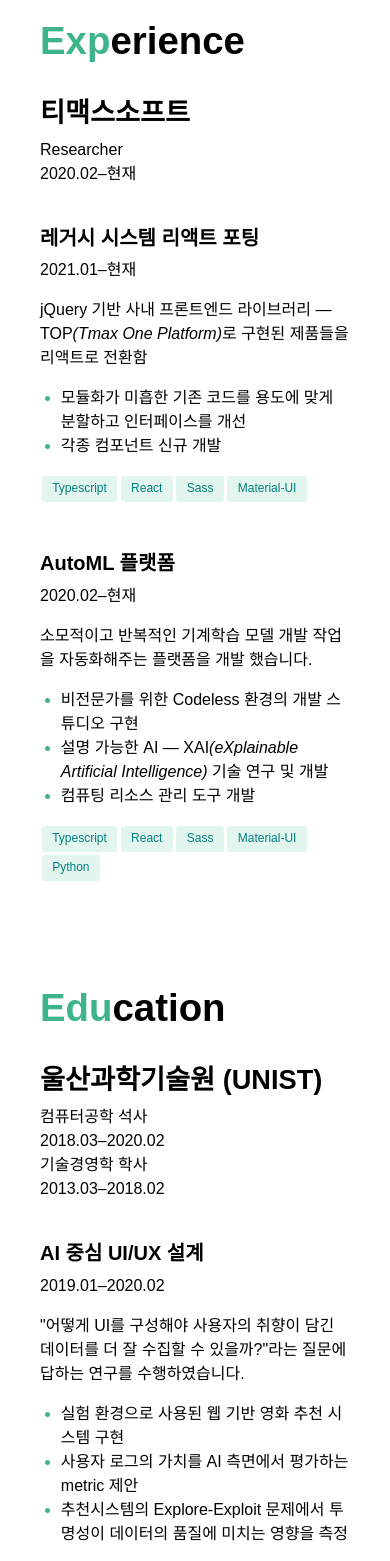
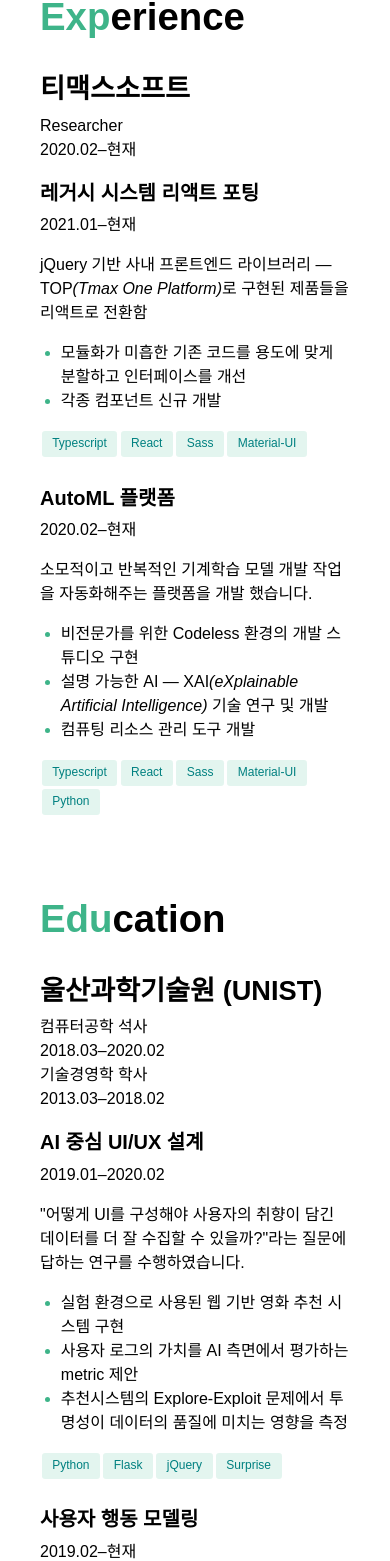
Before and after one commit to simulacre7/resume, a React (Create React App) app: page / in a window 390 px wide. Shown: the part 418-1979 px from the top of the page. Built offline with nearby package versions, Linux system fonts and the light colour scheme; a web font is replaced by a local one.

Commit message:
Refactoring

```diff
--- a/src/components/AboutMe.jsx
+++ b/src/components/AboutMe.jsx
@@ -4,8 +4,8 @@
 
 export default function AboutMe() {
   const matches = useMediaQuery("(max-width:960px)");
-  let greetingStyle = matches ? { fontSize: "1rem" } : { fontSize: "1.2rem" };
-  let titleStyle = matches
+  const greetingStyle = matches ? { fontSize: "1rem" } : { fontSize: "1.2rem" };
+  const titleStyle = matches
     ? { marginBottom: "1rem", fontSize: "2.4rem" }
     : { marginBottom: "1rem" };
   return (
--- a/src/components/Name.jsx
+++ b/src/components/Name.jsx
@@ -4,7 +4,7 @@
 
 export default function Name() {
   const matches = useMediaQuery("(max-width:960px)");
-  let nameStyle = matches
+  const nameStyle = matches
     ? { margin: ".67em 0", fontSize: "3rem" }
     : { margin: ".67em 0" };
   return (
--- a/src/components/OneColumn/Publication/Item.jsx
+++ b/src/components/OneColumn/Publication/Item.jsx
@@ -2,17 +2,13 @@
 import { Typography, useMediaQuery } from "@material-ui/core";
 import Detail from "../../Detail";
 
-const rowStyle = {
-  padding: "1rem 0",
-  //borderBottom: "1px solid #eee",
-};
-
 export default function Item({ url, title, author, journal, details }) {
   const matches = useMediaQuery("(max-width:960px)");
-  let titleStyle = matches
+  const titleStyle = matches
     ? { margin: "0 0 0.5rem", fontSize: "1.25rem" }
     : { margin: "0 0 0.5rem" };
-  let captionStyle = matches ? { fontSize: "0.80rem" } : { fontSize: "1rem" };
+  const captionStyle = matches ? { fontSize: "0.80rem" } : { fontSize: "1rem" };
+  const rowStyle = matches ? { padding: "0.2rem 0" } : { padding: "1rem 0" };
 
   return (
     <div style={rowStyle}>
--- a/src/components/OneColumn/Publication/Publication.jsx
+++ b/src/components/OneColumn/Publication/Publication.jsx
@@ -5,12 +5,15 @@
 
 export default function Publication() {
   const matches = useMediaQuery("(max-width:960px)");
-  let pubStyle = matches
+  const pubStyle = matches
     ? { fontSize: "2.4rem", marginBottom: "1rem" }
     : { marginBottom: "1rem" };
+  const sectionStyle = matches
+    ? { padding: "0 2rem", marginTop: "2.5rem" }
+    : { padding: "0 2rem", marginTop: "4rem" };
 
   return (
-    <section style={{ padding: "0 2rem", marginTop: "4rem" }}>
+    <section style={sectionStyle}>
       <Typography variant="h3" style={pubStyle}>
         <ColorHead>Pub</ColorHead>lications
       </Typography>
--- a/src/components/OneColumn/Skills/Item.jsx
+++ b/src/components/OneColumn/Skills/Item.jsx
@@ -2,15 +2,12 @@
 import { Typography, useMediaQuery } from "@material-ui/core";
 import Detail from "../../Detail";
 
-const rowStyle = {
-  padding: "1rem 0",
-};
-
 export default function Item({ title, details }) {
   const matches = useMediaQuery("(max-width:960px)");
-  let titleStyle = matches
+  const titleStyle = matches
     ? { margin: "0 0 0.5rem", fontSize: "1.25rem" }
     : { margin: "0 0 0.5rem", fontSize: "2rem" };
+  const rowStyle = { paddingTop: "1rem" };
 
   return (
     <div style={rowStyle}>
--- a/src/components/OneColumn/Skills/Skills.jsx
+++ b/src/components/OneColumn/Skills/Skills.jsx
@@ -5,10 +5,13 @@
 
 export default function Skills() {
   const matches = useMediaQuery("(max-width:960px)");
-  let skillStyle = matches ? { fontSize: "2.4rem" } : {};
+  const skillStyle = matches ? { fontSize: "2.4rem" } : {};
+  const sectionStyle = matches
+    ? { padding: "0 2rem", marginTop: "2.5rem" }
+    : { padding: "0 2rem", marginTop: "4rem" };
 
   return (
-    <section style={{ padding: "0 2rem", marginTop: "4rem" }}>
+    <section style={sectionStyle}>
       <Typography variant="h3" style={skillStyle}>
         <ColorHead>Ski</ColorHead>lls
       </Typography>
--- a/src/components/TwoColumn/Education.jsx
+++ b/src/components/TwoColumn/Education.jsx
@@ -8,11 +8,15 @@
 
 export default function Education() {
   const matches = useMediaQuery("(max-width:960px)");
-  let titleStyle = matches
+  const titleStyle = matches
     ? { marginBottom: "1rem", fontSize: "2.4rem" }
     : { marginBottom: "1rem" };
+  const sectionStyle = matches
+    ? { padding: "0 2rem", marginTop: "2.5rem" }
+    : { padding: "0 2rem", marginTop: "4rem" };
+
   return (
-    <section style={{ padding: "0 2rem", marginTop: "4rem" }}>
+    <section style={sectionStyle}>
       <Typography variant="h3" style={titleStyle}>
         <ColorHead>Edu</ColorHead>cation
       </Typography>
@@ -31,7 +35,7 @@
         />
         <RowRightCell>
           <Project
-            isFirst={!matches}
+            isFirst
             title="AI 중심 UI/UX 설계"
             time="2019.01&ndash;2020.02"
             description={
--- a/src/components/TwoColumn/Project.jsx
+++ b/src/components/TwoColumn/Project.jsx
@@ -11,13 +11,18 @@
   techStack,
   isFirst = false,
 }) {
-  const firstStyle = { paddingBottom: "1.5rem" };
+  const matches = useMediaQuery("(max-width:960px)");
+  const firstStyle = matches
+    ? { paddingTop: "0.2rem", paddingBottom: "0.2rem" }
+    : { paddingBottom: "1.5rem" };
   const otherStyle = { padding: "1.5rem 0" };
-  const matches = useMediaQuery("(max-width:960px)");
-  let titleStyle = matches
+
+  const titleStyle = matches
     ? { marginBottom: "0.5rem", fontSize: "1.25rem" }
     : { marginBottom: "0.5rem", fontSize: "2.0rem" };
-  let detailStyle = matches ? { fontSize: "0.75rem" } : { fontSize: "0.9rem" };
+  const detailStyle = matches
+    ? { fontSize: "0.75rem" }
+    : { fontSize: "0.9rem" };
 
   return (
     <div style={isFirst ? firstStyle : otherStyle}>
--- a/src/components/TwoColumn/Row.jsx
+++ b/src/components/TwoColumn/Row.jsx
@@ -3,7 +3,7 @@
 
 export default function Row({ children }) {
   const matches = useMediaQuery("(max-width:960px)");
-  let containerStyle = matches
+  const containerStyle = matches
     ? {
         display: "flex",
         padding: "1rem 0",
--- a/src/components/TwoColumn/RowLeftCell.jsx
+++ b/src/components/TwoColumn/RowLeftCell.jsx
@@ -9,10 +9,10 @@
   time2,
 }) {
   const matches = useMediaQuery("(max-width:960px)");
-  let titleStyle = matches
+  const titleStyle = matches
     ? { marginBottom: "0.5rem", fontSize: "1.7rem" }
     : { marginBottom: "0.5rem" };
-  let containerStyle = matches
+  const containerStyle = matches
     ? {
         flexBasis: "100%",
         paddingRight: "0",
--- a/src/components/TwoColumn/WorkExperience.jsx
+++ b/src/components/TwoColumn/WorkExperience.jsx
@@ -8,11 +8,15 @@
 
 export default function WorkExperience() {
   const matches = useMediaQuery("(max-width:960px)");
-  let titleStyle = matches
+  const titleStyle = matches
     ? { marginBottom: "1rem", fontSize: "2.4rem" }
     : { marginBottom: "1rem" };
+  const sectionStyle = matches
+    ? { padding: "0 2rem", marginTop: "2.5rem" }
+    : { padding: "0 2rem", marginTop: "4rem" };
+
   return (
-    <section style={{ padding: "0 2rem", marginTop: "4rem" }}>
+    <section style={sectionStyle}>
       <Typography variant="h3" style={titleStyle}>
         <ColorHead>Exp</ColorHead>erience
       </Typography>
@@ -25,7 +29,7 @@
         />
         <RowRightCell>
           <Project
-            isFirst={!matches}
+            isFirst
             title="레거시 시스템 리액트 포팅"
             time="2021.01&ndash;현재"
             description={
```
